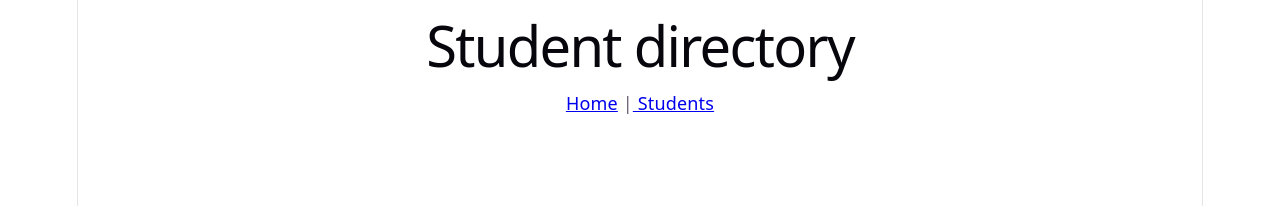
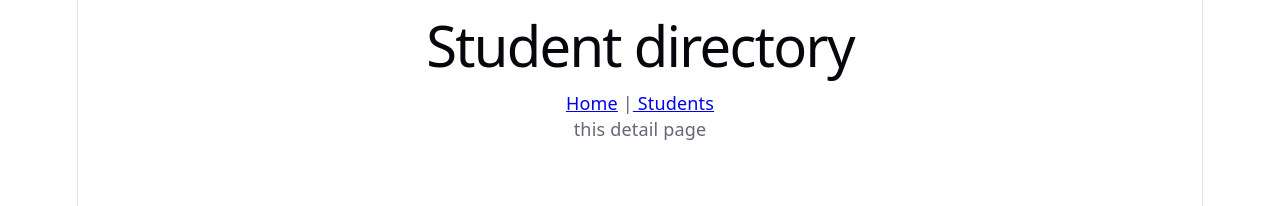
Before and after one commit to fadhel-s-hashem/fetching-data-in-react, a React (Vite) app: page /students/1 in a window 1280 px wide. Shown: the top 206 px of the page. Built offline with nearby package versions, Linux system fonts and the light colour scheme; no server answers.

Commit message:
creat detail page

```diff
--- a/src/App.jsx
+++ b/src/App.jsx
@@ -4,6 +4,7 @@ import Count from './pages/Count'
 import StudentList from './pages/StudentList'
 import NavBar from './components/NavBar'
 import * as studentService from './services/students'
+import StudentDetails from './pages/StudentDetails'
 import { Route, Routes } from 'react-router'
 
 
@@ -41,7 +42,9 @@ const App = () => {
   <Routes>
     <Route path='/' element={<h2> Welcome to the Students Directory</h2>}/>
     <Route path='/students' element={<StudentList students={students}/>}/>
+    <Route path='/students/:studentId' element={<StudentDetails students={students}/>}/>
   </Routes>
+
 
 
 
--- a/src/components/NavBar.jsx
+++ b/src/components/NavBar.jsx
@@ -3,6 +3,7 @@ import { Link } from "react-router"
 const NavBar = () => {
     return(
         <nav>
+            {/*in react must use link element instead <a href=""></a> */}
             <Link to='/'> Home</Link> {'|'}
             <Link to="/students"> Students </Link>
         </nav>
--- /dev/null
+++ b/src/pages/StudentDetails.jsx
@@ -0,0 +1,13 @@
+
+const StudentDetails = () => {
+
+    return(
+        <main>
+            this detail page
+        </main>
+
+    )
+
+}
+
+export default StudentDetails
--- a/src/pages/StudentList.jsx
+++ b/src/pages/StudentList.jsx
@@ -1,10 +1,18 @@
+import { Link } from "react-router"
+
 const StudentList = ({ students }) => {
     return (
         <main>
 
         {students.map(student => (
             <>
-                <p>{student.name}: {student.favoriteEmoji}</p>
+            <h3>
+                <Link to={`/students/${student.id}`}>
+                {student.name}
+                </Link>
+            </h3>
+                <p> emoji:{student.favoriteEmoji}</p>
+                <p> food:{student.favoriteFood}</p>
                 <br />
             </>
         ))}
```
Also changed, not shown: src/pages/Pages.jsx (deleted).
